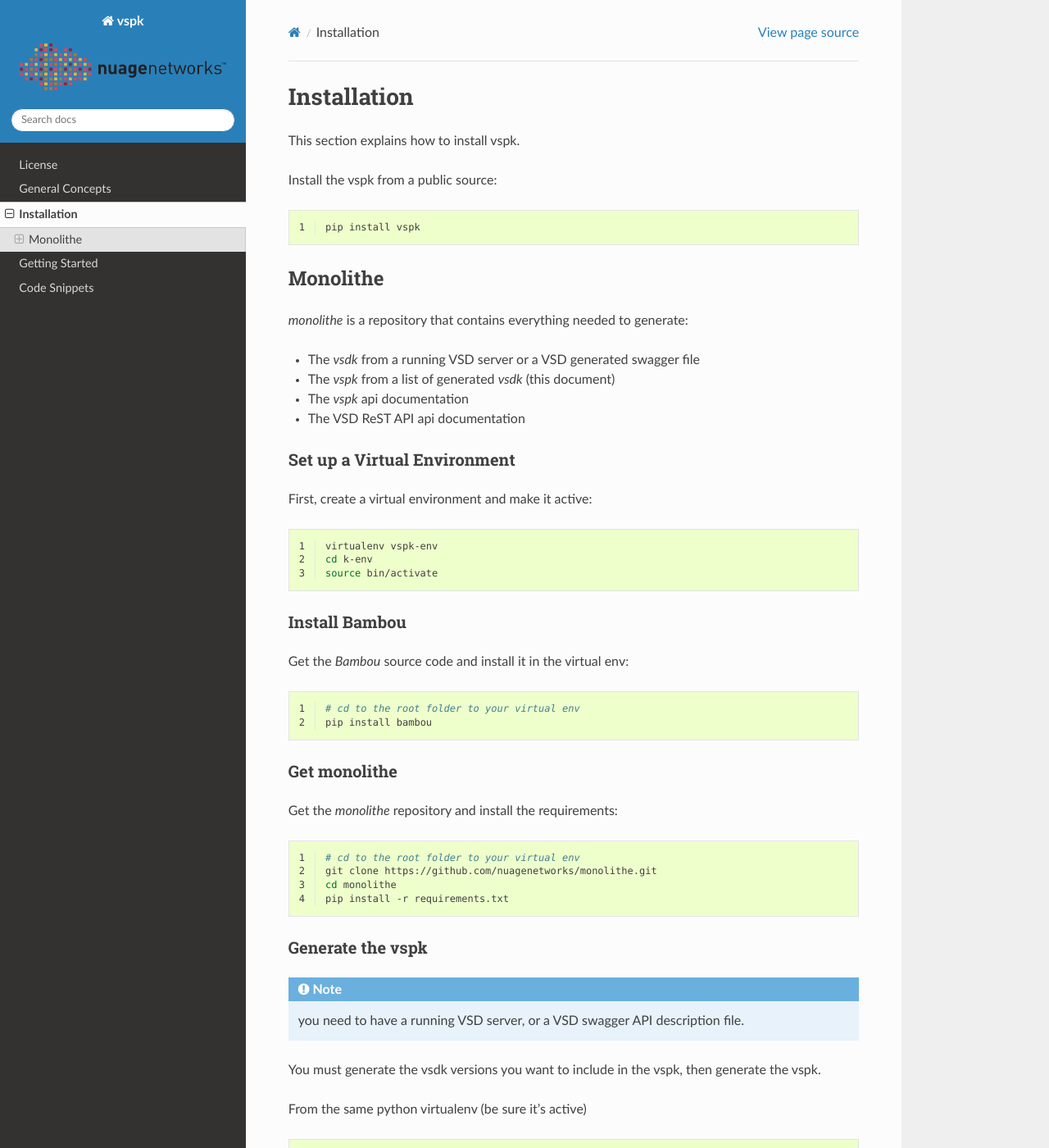
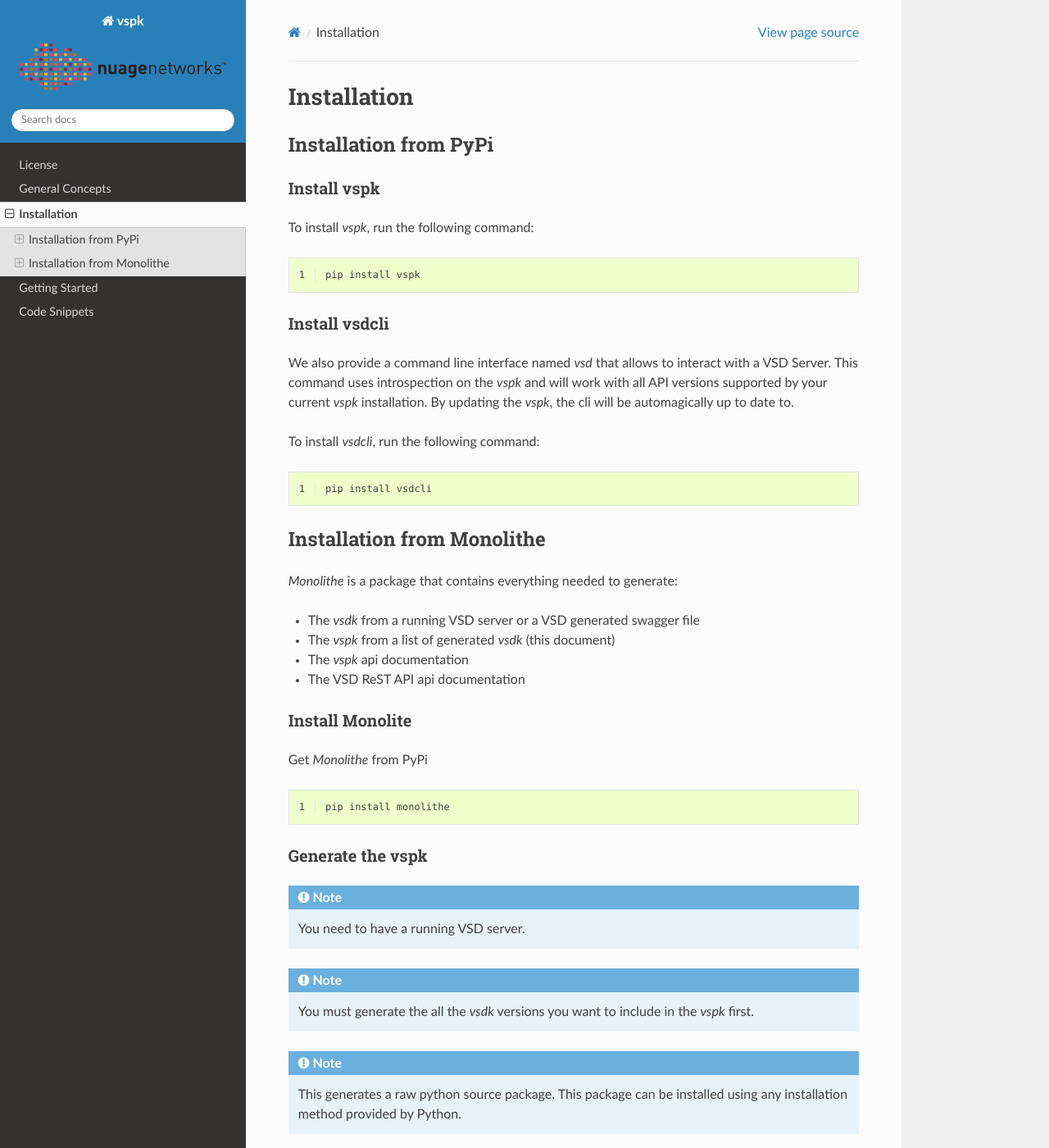
Before and after one commit to nuagenetworks/monolithe, a Sphinx documentation site: the page built from vanilla/sphinx/installation.rst, in a window 1280 px wide and 1400 px high. Shown: the whole window at 82% size. Built offline with Sphinx 7.4.7 and the Read the Docs theme 2.0.0, drawn with Linux system fonts in a browser that asks for light colours; pages that are not in the unit, such as notebooks, are missing from menus; some of the changed text lies outside the part shown.

Commit message:
Update documentation

```diff
--- a/vanilla/sphinx/installation.rst
+++ b/vanilla/sphinx/installation.rst
@@ -1,9 +1,13 @@
 Installation
 ============
 
-This section explains how to install vspk.
+Installation from PyPi
+----------------------
 
-Install the vspk from a public source:
+Install vspk
+++++++++++++
+
+To install `vspk`, run the following command:
 
 .. code-block:: bash
     :linenos:
@@ -11,10 +15,24 @@ Install the vspk from a public source:
     pip install vspk
 
 
-Monolithe
----------
+Install vsdcli
+++++++++++++++
 
-`monolithe` is a repository that contains everything needed to generate:
+We also provide a command line interface named `vsd` that allows to interact with a VSD Server. This command uses introspection on the `vspk` and will work with all API versions supported by your current `vspk` installation. By updating the `vspk`, the cli will be automagically up to date to.
+
+To install `vsdcli`, run the following command:
+
+.. code-block:: bash
+    :linenos:
+
+    pip install vsdcli
+
+
+
+Installation from Monolithe
+---------------------------
+
+`Monolithe` is a package that contains everything needed to generate:
 
 - The `vsdk` from a running VSD server or a VSD generated swagger file
 - The `vspk` from a list of generated `vsdk` (this document)
@@ -22,60 +40,55 @@ Monolithe
 - The VSD ReST API api documentation
 
 
-Set up a Virtual Environment
-++++++++++++++++++++++++++++
+Install Monolite
+++++++++++++++++
 
-First, create a virtual environment and make it active:
+Get `Monolithe` from PyPi
 
 .. code-block:: bash
     :linenos:
 
-    virtualenv vspk-env
-    cd k-env
-    source bin/activate
-
-
-Install Bambou
-++++++++++++++
-
-Get the `Bambou` source code and install it in the virtual env:
-
-.. code-block:: bash
-    :linenos:
-
-    # cd to the root folder to your virtual env
-    pip install bambou
-
-
-Get monolithe
-++++++++++++++++
-
-Get the `monolithe` repository and install the requirements:
-
-.. code-block:: bash
-    :linenos:
-
-    # cd to the root folder to your virtual env
-    git clone https://github.com/nuagenetworks/monolithe.git
-    cd monolithe
-    pip install -r requirements.txt
+    pip install monolithe
 
 
 Generate the vspk
 +++++++++++++++++
 
-.. note:: you need to have a running VSD server, or a VSD swagger API description file.
+.. note:: You need to have a running VSD server.
 
-You must generate the vsdk versions you want to include in the vspk, then generate the vspk.
+.. note:: You must generate the all the `vsdk` versions you want to include in the `vspk` first.
 
-From the same python virtualenv (be sure it's active)
+.. note:: This generates a raw python source package. This package can be installed using any installation method provided by Python.
+
+To generate the `vspk` package, run the following commands:
 
 .. code-block:: bash
     :linenos:
 
-    ./vsdkgenerator -u $RUNNING_VSD_SERVER -v 3.0
-    ./vsdkgenerator -u $RUNNING_VSD_SERVER -v 3.1
-    ./vsdkgenerator -u $RUNNING_VSD_SERVER -v 3.2
-    ./vspkgenerator --versions 3.0 3.1 3.2
+    vsdk-generator -u $RUNNING_VSD_SERVER -v 3.0
+    vsdk-generator -u $RUNNING_VSD_SERVER -v 3.1
+    vsdk-generator -u $RUNNING_VSD_SERVER -v 3.2
+    vspk-generator --versions 3.0 3.1 3.2
 
-The results will be available in the `codegen` directory.
+The results will be available in `codegen/vspk`. You can now install it the way you want
+
+
+Generate the VSPK API Documentation
++++++++++++++++++++++++++++++++++++
+
+.. note:: You need to have a generated `vspk` available in the `codegen` directory.
+
+To generate the `vspk` documentation (what you are reading right now), run the following commands:
+
+.. code-block:: bash
+    :linenos:
+
+    vspkdoc-generator
+
+The results will be available in `docgen/vspkdoc`.
+
+
+Generate the VSD Server ReST API Documentation
+++++++++++++++++++++++++++++++++++++++++++++++
+
+Todo
```
Also changed, not shown: vanilla/sphinx/getting_started.rst (+9 -9 lines).
